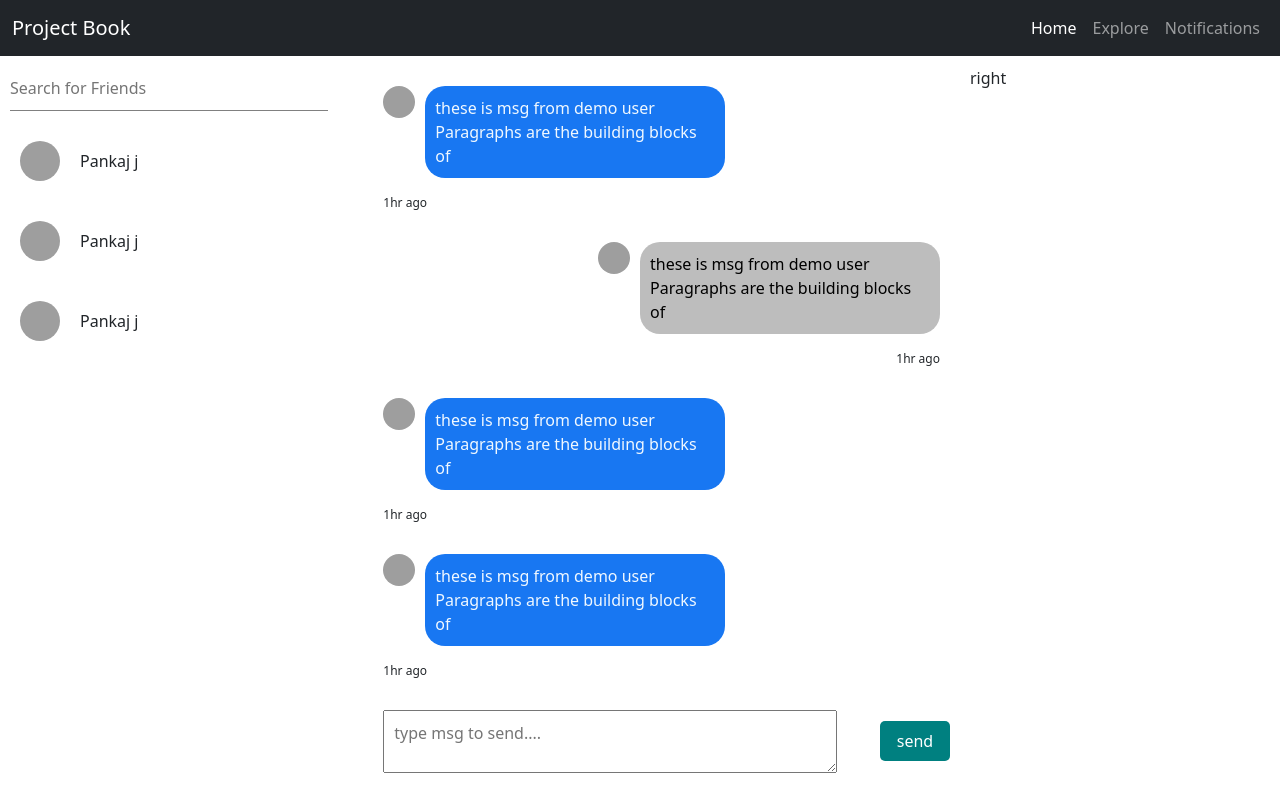
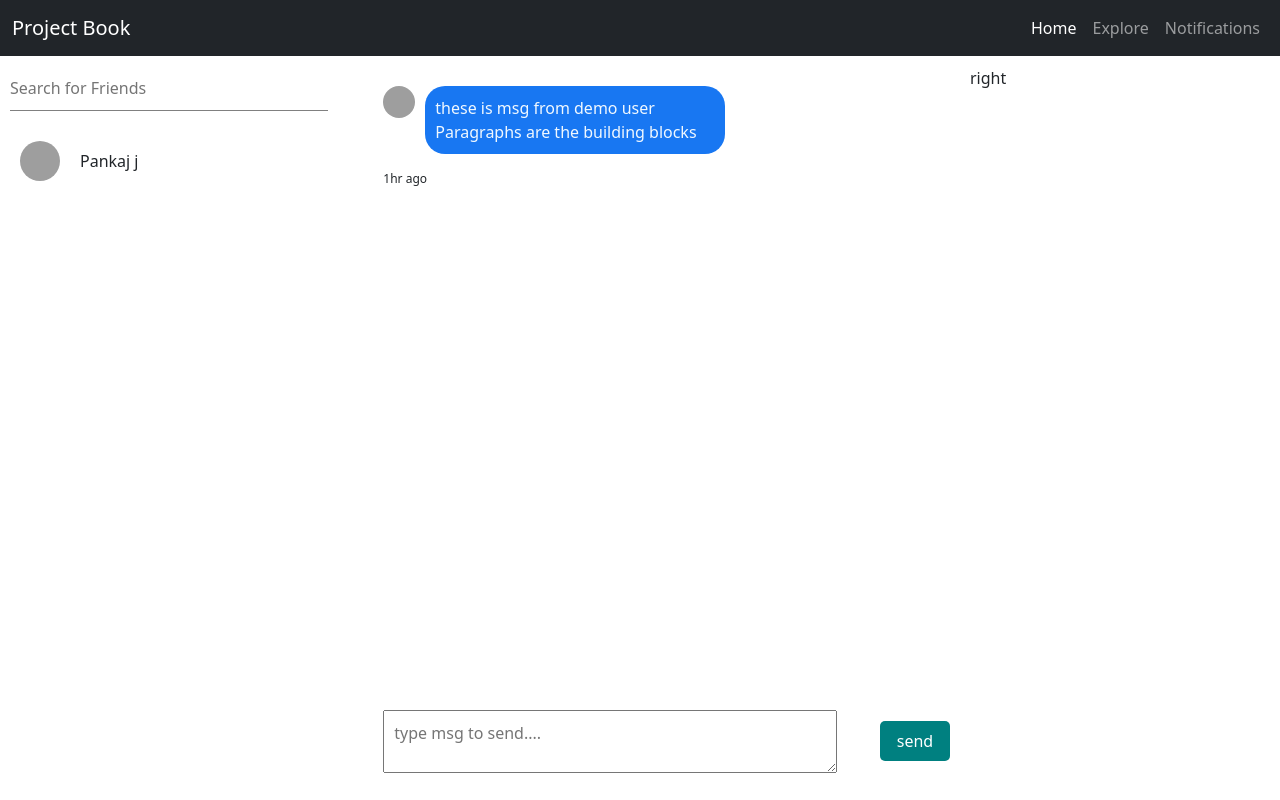
Before and after one commit to Pankaj-Jogale/my-react-app, a React (Create React App) app: page /message in a window 1280 px wide. Built offline with nearby package versions, Linux system fonts and the light colour scheme; grey boxes are pictures that could not be loaded.

Commit message:
message interface

```diff
--- a/src/pages/Messenger.jsx
+++ b/src/pages/Messenger.jsx
@@ -1,35 +1,61 @@
 import Conversation from "../components/conversation/Conversation";
 import Message from "../components/message/Message";
 import "./messenger.scss";
-
+import { useEffect, useState } from "react";
+import axios from "axios";
 const Messenger = () => {
+  let [messageList, setMessageList] = useState([]);
+  // useEffect(() => {
+  //   //console.log("i am called");
+  //   getallmsg();
+  // });
+  window.onload = function () {
+    getallmsg();
+  };
+  let getallmsg = async () => {
+    let url = `http://localhost:3001/messages`;
+    let response = await axios.get(url);
+    //console.log(response.data);
+    messageList = [...response.data];
+    //console.log(messageList);
+    //re-render
+    setMessageList(messageList);
+  };
+  console.log(messageList);
+  let own = false;
   return (
     <>
       <div className="messenger">
         <div className="chatMenu">
           <div className="chatMenuWrapper">
             <input className="chatMenuInput" placeholder="Search for Friends" />
-            <Conversation />
-            <Conversation />
-            <Conversation />
+            <div className="conversation">
+              <img
+                className="conversationImg"
+                src="https://picsum.photos/200/301"
+                alt=""
+              />
+              <span className="conversationName">Pankaj j</span>
+            </div>
           </div>
         </div>
         <div className="chatBox">
           <div className="chatBoxWrapper">
             <div className="chatBoxTop">
-              <Message />
-              <Message own={true} />
-              <Message />
-              <Message />
-              <Message />
-              <Message />
-              <Message />
-              <Message />
-              <Message />
-              <Message />
-              <Message />
-              <Message />
-              <Message />
+              <div className={own ? "message own" : "message"}>
+                <div className="messageTop">
+                  <img
+                    className="messageImg"
+                    src="https://picsum.photos/200/301"
+                    alt=""
+                  />
+                  <p className="messageText">
+                    these is msg from demo user Paragraphs are the building
+                    blocks
+                  </p>
+                </div>
+                <div className="messageBottom">1hr ago</div>
+              </div>
             </div>
             <div className="chatBoxBottom">
               <textarea
--- a/src/pages/messenger.scss
+++ b/src/pages/messenger.scss
@@ -55,3 +55,58 @@
     border-bottom: 1px solid gray;
   }
 }
+.conversion {
+  display: flex;
+  align-items: center;
+  padding: 10px;
+  cursor: pointer;
+  margin-top: 20px;
+
+  .conversationImg {
+    width: 40px;
+    height: 40px;
+    border-radius: 50%;
+    object-fit: cover;
+    margin-right: 20px;
+  }
+  .conversationName {
+    font-weight: 500;
+  }
+}
+.conversation:hover {
+  background-color: rgb(182, 215, 216);
+}
+.message {
+  display: flex;
+  flex-direction: column;
+  margin-top: 20px;
+  .messageTop {
+    display: flex;
+    .messageImg {
+      width: 32px;
+      height: 32px;
+      border-radius: 50%;
+      object-fit: cover;
+      margin-right: 10px;
+    }
+
+    .messageText {
+      padding: 10px;
+      border-radius: 20px;
+      background-color: #1877f2;
+      color: aliceblue;
+      max-width: 300px;
+    }
+  }
+}
+.messageBottom {
+  font-size: 12px;
+  margin-bottom: 10px;
+}
+.message.own {
+  align-items: flex-end;
+}
+.message.own .messageText {
+  background-color: rgb(189, 189, 189);
+  color: black;
+}
```
